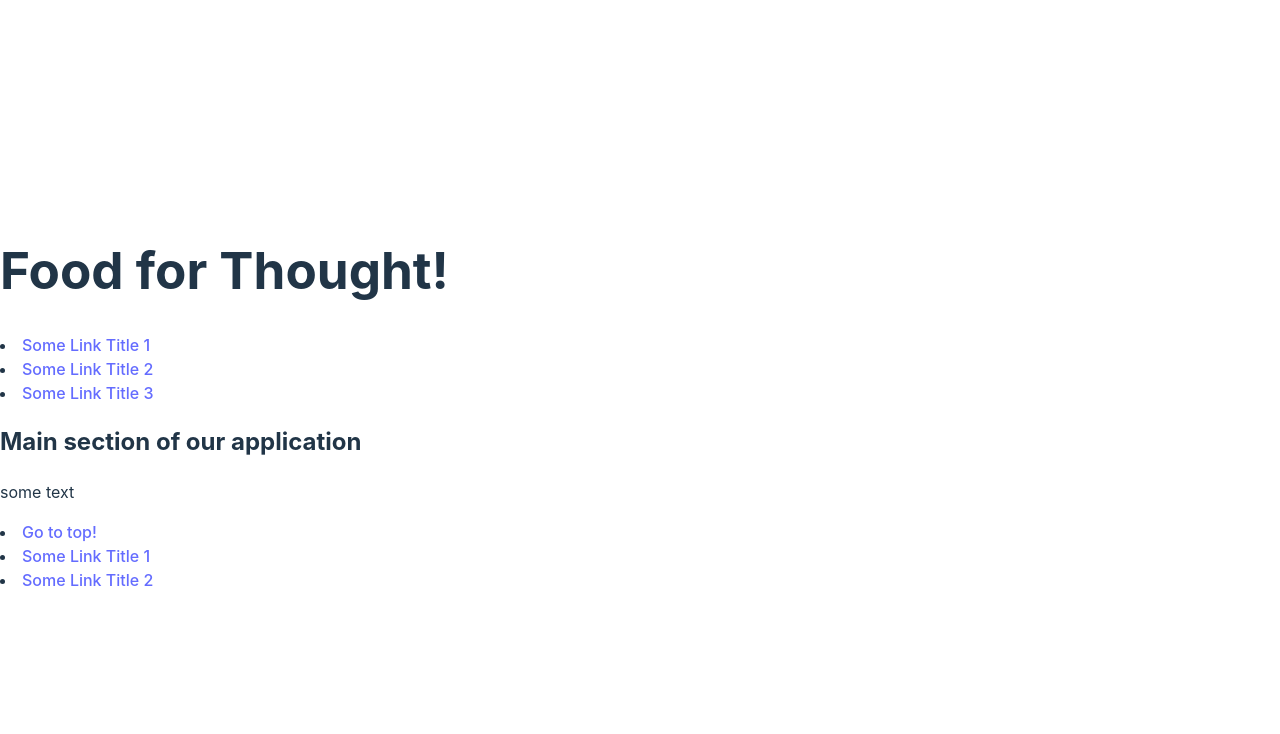
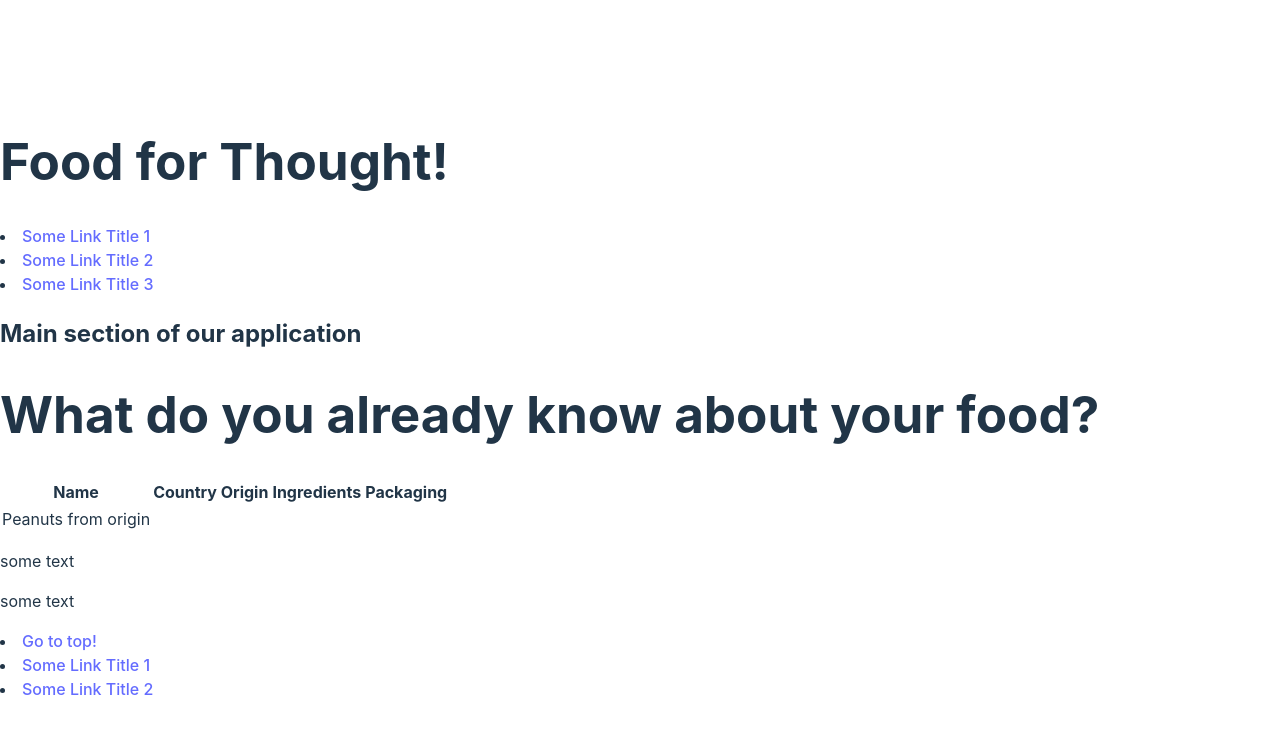
Before and after one commit to Lesliea1/flatiron-phase2-react-project-front--end, a React (Vite) app in the folder my-react-app/: page / in a window 1280 px wide. Shown: the top 734 px of the page. Built offline with nearby package versions, Linux system fonts and the light colour scheme.

Commit message:
Food list component created

```diff
--- a/my-react-app/src/components/Main.jsx
+++ b/my-react-app/src/components/Main.jsx
@@ -1,8 +1,11 @@
+import FoodList from "./FoodList"
+
 const Main = () => {
     return (
         <>
             <main>
                 <h2> Main section of our application </h2>
+                <FoodList/>
                 <p>
                     some text
                 </p>
```
